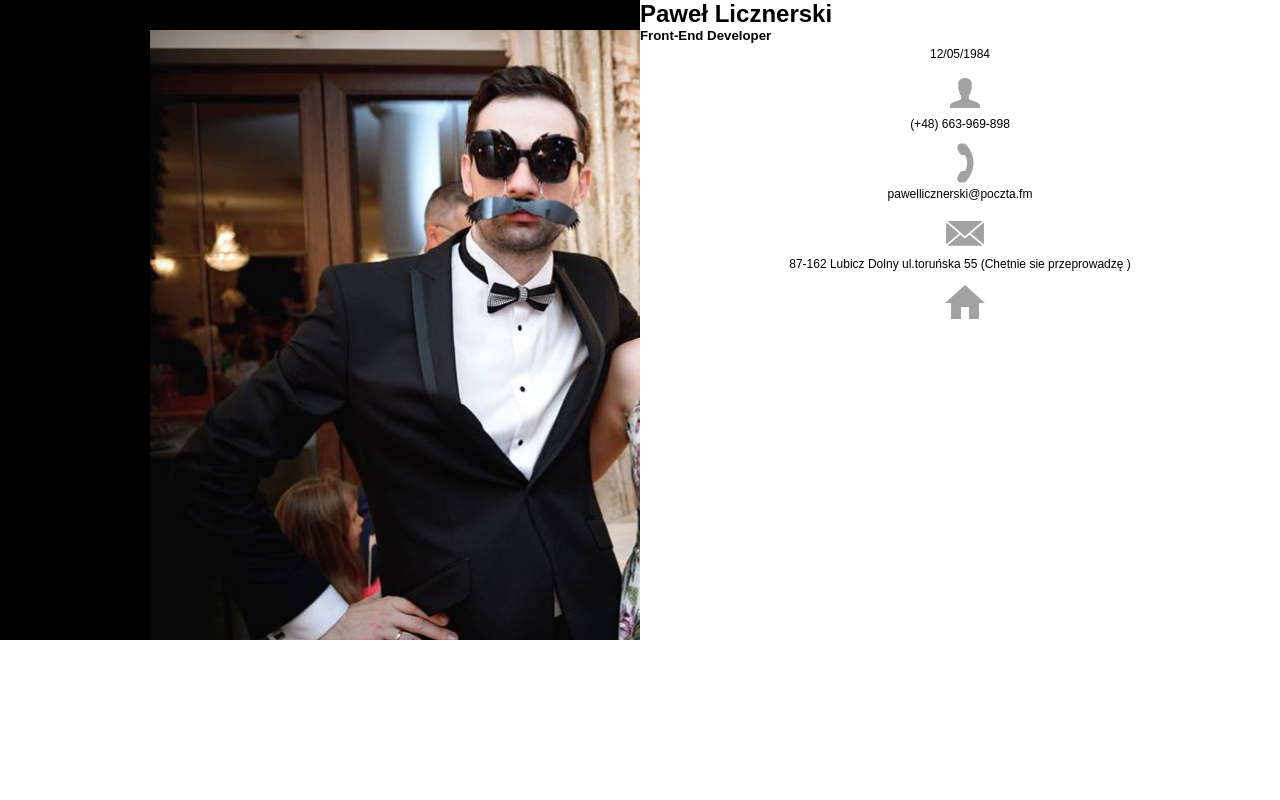
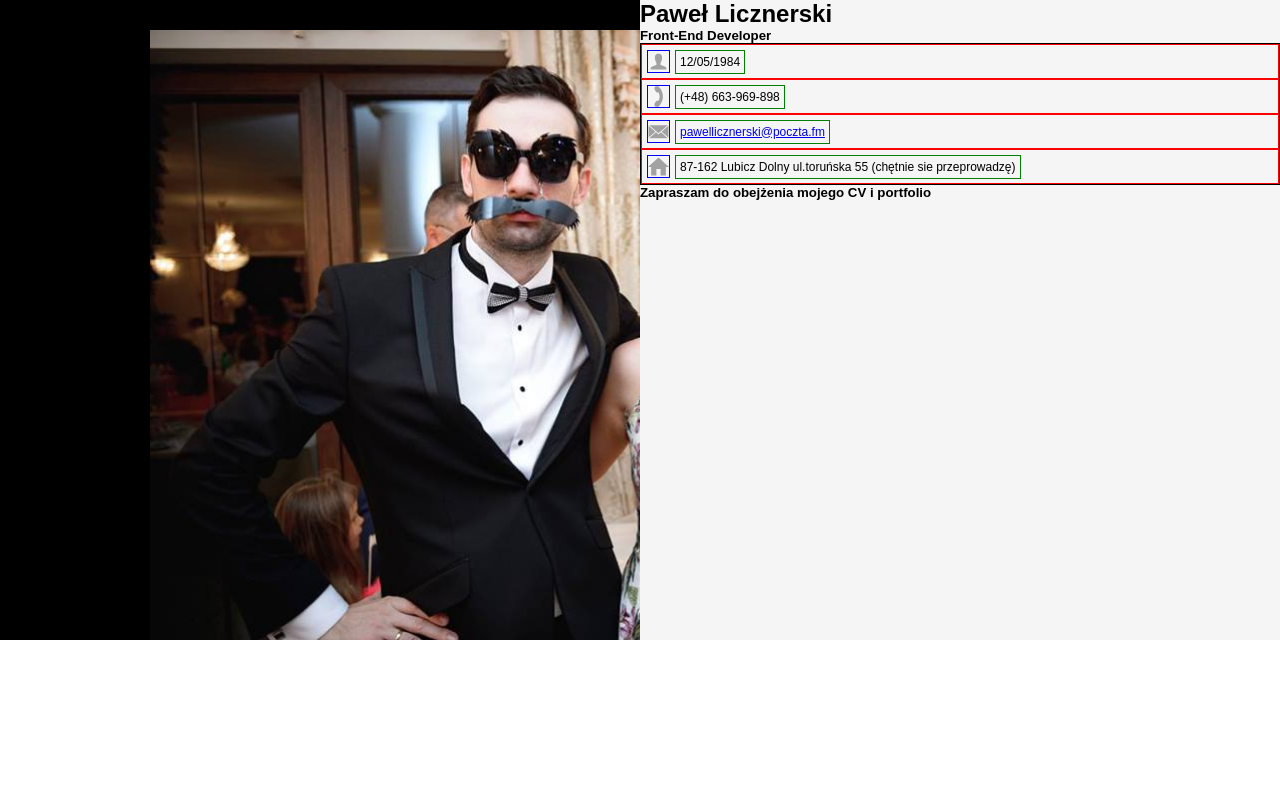
Before and after one commit to pawellicznerski/cv_pawel, a React (Create React App) app: page / in a window 1280 px wide. Shown: the top 800 px of the page. Built offline with nearby package versions, Linux system fonts and the light colour scheme.

Commit message:
adding header

```diff
--- a/src/App.css
+++ b/src/App.css
@@ -16,38 +16,52 @@
     background-repeat: no-repeat;
     background-size: cover;
     background-position: 150px 30px; }
+  .header__about-me {
+    background-color: whitesmoke; }
+  .header__contact-info {
+    border: 1px solid black; }
     .header__contact-info__item {
       display: flex;
-    flex-direction: column;
       justify-content: flex-start;
-    align-items: center; }
+      align-items: center;
+      border: 1px solid red; }
       .header__contact-info__item__text {
-      text-align: center;
-      vertical-align: middle;
-      align-self: flex-end;
-      word-wrap: break-word;
-      width: 100%;
+        border: 1px solid green;
         font-size: 12px;
         padding: 4px; }
       .header__contact-info__item__icon {
-      margin: 8px 0 0 10px;
+        border: 1px solid blue;
         background-position: center;
         background-repeat: no-repeat;
         background-size: contain;
-      width: 40px;
-      height: 40px; }
-
+        width: 23px;
+        height: 23px;
+        margin: 5px; }
       .header__contact-info__item__icon_birth-date {
         background-image: url("./components/cv-page/header/__header__contact-info__images/header__contact-info__image_birth-date.svg"); }
-
       .header__contact-info__item__icon_phone {
         background-image: url("./components/cv-page/header/__header__contact-info__images/header__contact-info__image_phone.svg"); }
-
       .header__contact-info__item__icon_e-mail {
         background-image: url("./components/cv-page/header/__header__contact-info__images/header__contact-info__image_e-mail.svg"); }
-
       .header__contact-info__item__icon_address {
         background-image: url("./components/cv-page/header/__header__contact-info__images/header__contact-info__image_address.svg"); }
+
+.portfolio {
+  width: 100vw;
+  height: 50vw;
+  display: flex;
+  flex-wrap: wrap; }
+  .portfolio__el {
+    width: 100vw;
+    height: 75vw; }
+    @media (min-width: 600px) {
+      .portfolio__el {
+        width: 50vw;
+        height: 50vw; } }
+  .portfolio__text {
+    display: flex;
+    justify-content: center;
+    align-items: center; }
 
 * {
   padding: 0px;
--- a/src/components/cv-page/_cv-page.scss
+++ b/src/components/cv-page/_cv-page.scss
@@ -1 +1,2 @@
 @import "./header/header.scss";
+@import "./main/main.scss";
--- a/src/components/cv-page/header/_header.scss
+++ b/src/components/cv-page/header/_header.scss
@@ -21,41 +21,34 @@
     background-position: 150px 30px;
   }
   &__about-me{
+    background-color: rgba(245,245,245,1);
   }
-
-  &__contact-info__item{
-    // margin: 44px 0 0 0;
-    // width:25%;
+  &__contact-info{
+    border: 1px solid black;
+    &__item{
       display: flex;
-    flex-direction: column;
       justify-content: flex-start;
       align-items: center;
+      border: 1px solid red;
       &__text{
-      text-align: center;
-      vertical-align: middle;
-      align-self: flex-end;
-      word-wrap: break-word;
-      width: 100%;
+        border: 1px solid green;
         font-size: 12px;
         padding: 4px;
       }
       &__icon{
-      margin:8px 0 0 10px;
+        border: 1px solid blue;
         background-position: center;
         background-repeat: no-repeat;
         background-size: contain;
-      width:40px;
-      height:40px;
-      &_birth-date{
-
+        width:23px;
+        height:23px;
+        margin: 5px;
+      }
+      @each $icon in birth-date, phone, e-mail, address{
+        &__icon_#{$icon}{
+          background-image: url("./components/cv-page/header/__header__contact-info__images/header__contact-info__image_#{$icon}.svg");
         }
       }
     }
-
+  }//contact-info
 }
-
-@each $icon in birth-date, phone, e-mail, address{
-  .header__contact-info__item__icon_#{$icon}{
-    background-image: url("./components/cv-page/header/__header__contact-info__images/header__contact-info__image_#{$icon}.svg");
-  }
-}
--- a/src/components/cv-page/header/header.js
+++ b/src/components/cv-page/header/header.js
@@ -14,22 +14,24 @@ export class Header extends Component {
 
           <div className="header__contact-info">
             <div className="header__contact-info__item">
+              <div className="header__contact-info__item__icon header__contact-info__item__icon_birth-date"></div>
               <p className="header__contact-info__item__text">12/05/1984</p>
-              <div className="header__contact-info__item__icon header__contact-info__item__icon_birth-date"></div>
             </div>
             <div className="header__contact-info__item">
-              <p className="header__contact-info__item__text">(+48) 663-969-898</p>
               <div className="header__contact-info__item__icon header__contact-info__item__icon_phone"></div>
+                <p className="header__contact-info__item__text">(+48) 663-969-898</p>
             </div>
             <div className="header__contact-info__item">
-              <p className="header__contact-info__item__text">pawellicznerski@poczta.fm</p>
               <div className="header__contact-info__item__icon header__contact-info__item__icon_e-mail"></div>
+              <a className="header__contact-info__item__text" href="mailto:pawellicznerski@poczta.fm">pawellicznerski@poczta.fm</a>
             </div>
             <div className="header__contact-info__item">
-              <p className="header__contact-info__item__text header__contact-info__item__text_last">87-162 Lubicz Dolny ul.toruńska 55 (Chetnie sie przeprowadzę )</p>
               <div className="header__contact-info__item__icon header__contact-info__item__icon_address"></div>
+              <p className="header__contact-info__item__text header__contact-info__item__text_last">87-162 Lubicz Dolny ul.toruńska 55 (chętnie sie przeprowadzę)</p>
             </div>
           </div>
+
+          <h5>Zapraszam do obejżenia mojego CV i portfolio</h5>
 
         </div>
       </div>
--- a/src/components/cv-page/main/_main.scss
+++ b/src/components/cv-page/main/_main.scss
@@ -0,0 +1 @@
+@import "./portfolio/portfolio.scss";
--- a/src/components/cv-page/main/main.js
+++ b/src/components/cv-page/main/main.js
@@ -1,10 +1,12 @@
 import React, { Component } from 'react';
+import { Portfolio } from './portfolio/portfolio.js';
 
 
 class CVPage extends Component {
   render() {
     return (
       <div className="main">
+        <Portfolio/>
       </div>
     );
   }
--- /dev/null
+++ b/src/components/cv-page/main/portfolio/portfolio.js
@@ -0,0 +1,15 @@
+import React, { Component } from 'react';
+
+export class Portfolio extends Component {
+  render() {
+    return (
+      <div className="portfolio">
+        <div className="portfolio__el portfolio__text">
+        portfolio-
+        </div>
+        <div className="portfolio__el portfolio__content">
+        </div>
+      </div>
+    );
+  }
+}
```
Also changed, not shown: src/components/cv-page/main/portfolio/_portfolio.scss (added, +24 -0 lines). Lines whose indentation alone changed are shown as unchanged.
